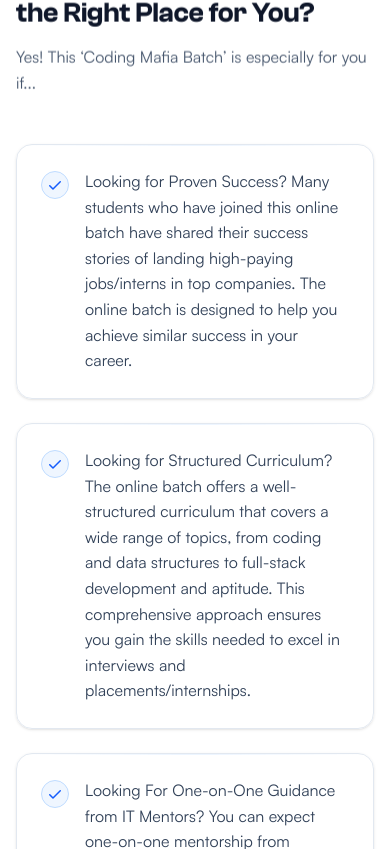
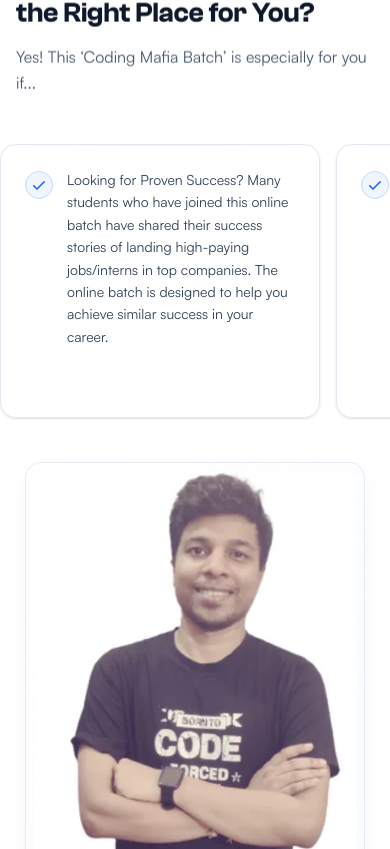
Before and after one commit to JayantOlhyan/Coding-Club-Redesign, a Next.js app: page / in a window 390 px wide. Shown: the part 1975-2824 px from the top of the page. Built offline with nearby package versions, Linux system fonts and the light colour scheme.

Commit message:
feat(whothisisfor): convert persona card grid into touch swipe rail on mobile

```diff
--- a/components/WhoThisIsFor.tsx
+++ b/components/WhoThisIsFor.tsx
@@ -51,16 +51,16 @@
           </div>
         </ScrollReveal>
 
-        {/* 2-Column Grid: 6 Value / Persona Cards with Image Accent */}
+        {/* Responsive Grid / Mobile Swipe Rail */}
         <div className="grid grid-cols-1 lg:grid-cols-12 gap-8 items-start">
-          {/* Card Grid (8 Cols on Desktop) */}
-          <div className="lg:col-span-8 grid grid-cols-1 md:grid-cols-2 gap-6">
+          {/* Card Container: Mobile touch carousel (<md) / 2-Col Grid (md+) */}
+          <div className="lg:col-span-8 flex md:grid flex-nowrap md:flex-wrap overflow-x-auto md:overflow-x-visible gap-4 md:gap-6 pb-3 md:pb-0 snap-x touch-pan-x no-scrollbar -mx-4 px-4 md:mx-0 md:px-0 md:grid-cols-2">
             {items.map((item, i) => {
               const blockIdx = SECTION_MAP.whoThisIsFor.items[i];
               return (
-                <ScrollReveal key={blockIdx} direction="up" delay={100 + i * 60}>
+                <ScrollReveal key={blockIdx} direction="up" delay={100 + i * 60} className="snap-start shrink-0 w-[82vw] max-w-[320px] md:w-auto md:max-w-none">
                   <MotionCard className="h-full flex flex-col justify-between hover:border-blue-400/60 transition-all duration-300">
-                    <div className="flex items-start gap-4">
+                    <div className="flex items-start gap-3.5">
                       <span
                         className="inline-flex items-center justify-center w-7 h-7 rounded-full bg-blue-50 text-blue-600 border border-blue-200 shrink-0 mt-0.5"
                         aria-hidden="true"
@@ -71,7 +71,7 @@
                       </span>
                       <p
                         data-block={blockIdx}
-                        className="text-base lg:text-[17px] font-normal text-slate-700 leading-[1.6]"
+                        className="text-sm sm:text-base lg:text-[17px] font-normal text-slate-700 leading-[1.6]"
                       >
                         {item.text}
                       </p>
```
